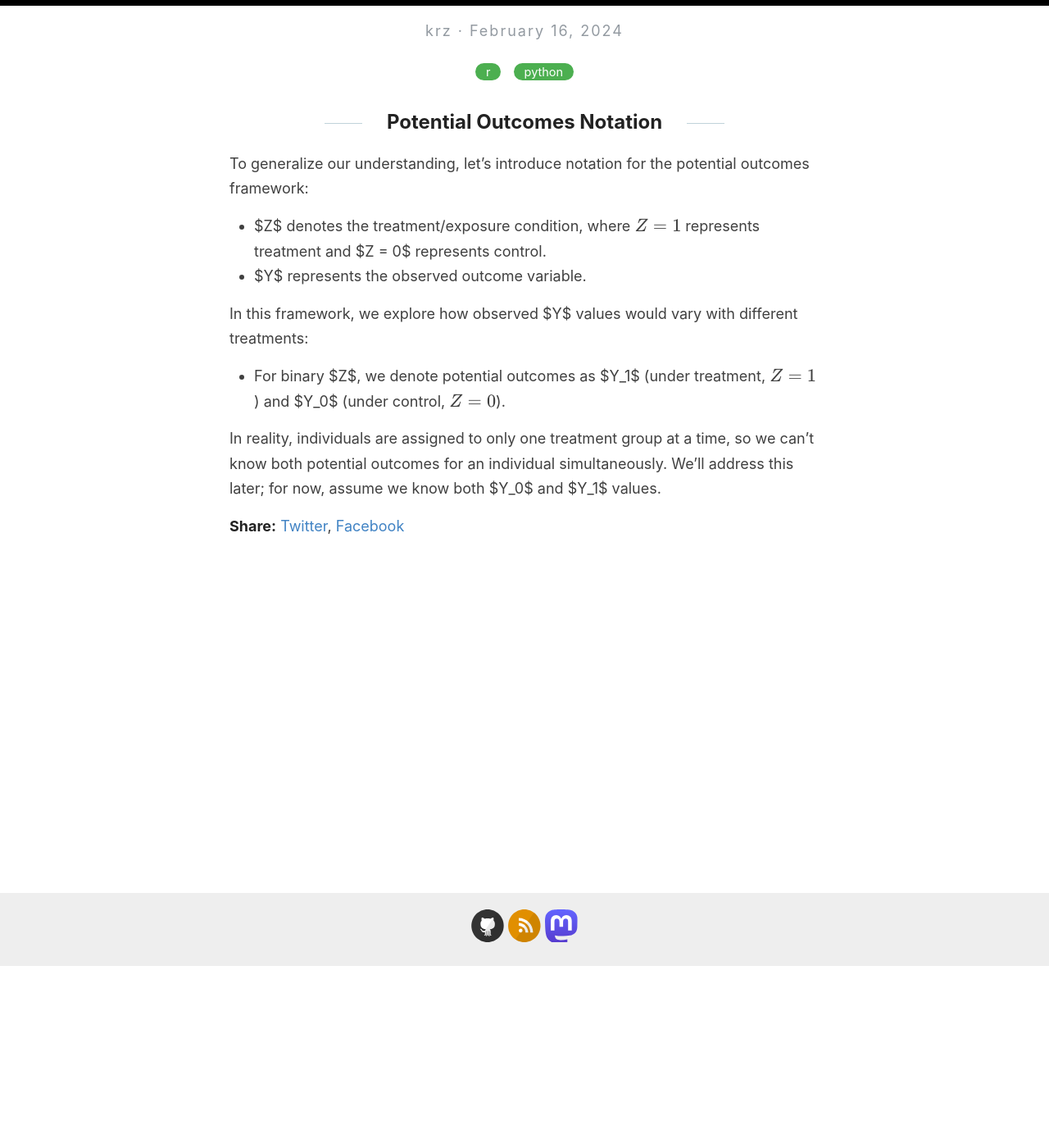
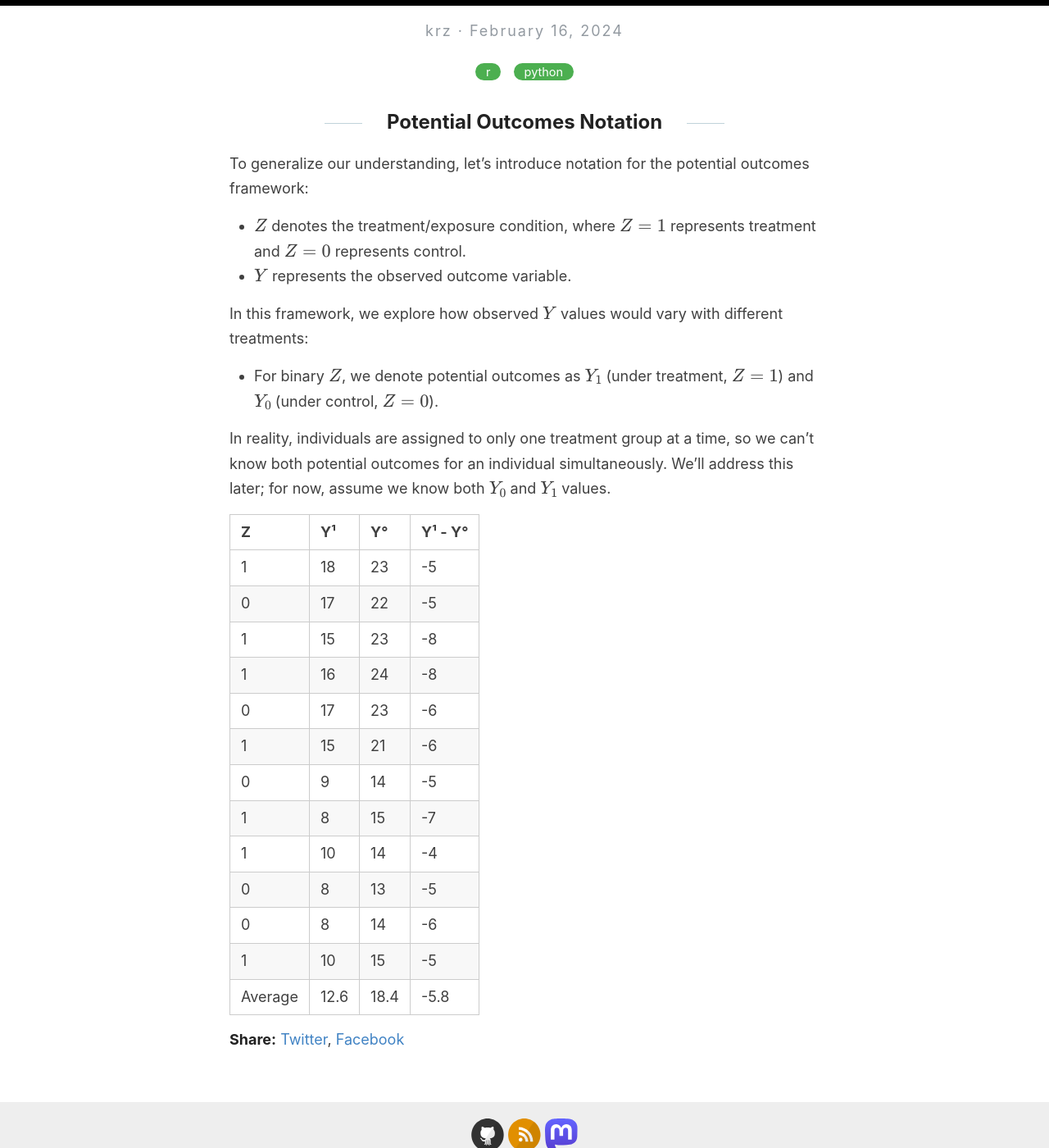
Before and after one commit to krz/krz.github.io, a Jekyll site: the page built from _posts/2024-02-16-Treatment-Effects.md, in a window 1280 px wide and 1400 px high, scrolled down 222 px. Shown: the whole window at 82% size. Built offline with Jekyll 4.4.1, drawn with Linux system fonts in a browser that asks for light colours.

Commit message:
add table

```diff
--- a/_posts/2024-02-16-Treatment-Effects.md
+++ b/_posts/2024-02-16-Treatment-Effects.md
@@ -8,11 +8,27 @@ categories: [r,python]
 
 To generalize our understanding, let's introduce notation for the potential outcomes framework:
 
-* $Z$ denotes the treatment/exposure condition, where \\(Z = 1\\) represents treatment and $Z = 0$ represents control.
-* $Y$ represents the observed outcome variable.
+* \\(Z\\) denotes the treatment/exposure condition, where \\(Z = 1\\) represents treatment and \\(Z = 0\\) represents control.
+* \\(Y\\) represents the observed outcome variable.
 
-In this framework, we explore how observed $Y$ values would vary with different treatments:
+In this framework, we explore how observed \\(Y\\) values would vary with different treatments:
 
-* For binary $Z$, we denote potential outcomes as $Y_1$ (under treatment, \\(Z = 1\\)) and $Y_0$ (under control, \\(Z = 0\\)).
+* For binary \\(Z\\), we denote potential outcomes as \\(Y_1\\) (under treatment, \\(Z = 1\\)) and \\(Y_0\\) (under control, \\(Z = 0\\)).
 
-In reality, individuals are assigned to only one treatment group at a time, so we can't know both potential outcomes for an individual simultaneously. We'll address this later; for now, assume we know both $Y_0$ and $Y_1$ values.
+In reality, individuals are assigned to only one treatment group at a time, so we can't know both potential outcomes for an individual simultaneously. We'll address this later; for now, assume we know both \\(Y_0\\) and \\(Y_1\\) values.
+
+| Z | Y¹ | Y° | Y¹ - Y° |
+|---|----|----|---------|
+| 1 | 18 | 23 | -5      |
+| 0 | 17 | 22 | -5      |
+| 1 | 15 | 23 | -8      |
+| 1 | 16 | 24 | -8      |
+| 0 | 17 | 23 | -6      |
+| 1 | 15 | 21 | -6      |
+| 0 | 9  | 14 | -5      |
+| 1 | 8  | 15 | -7      |
+| 1 | 10 | 14 | -4      |
+| 0 | 8  | 13 | -5      |
+| 0 | 8  | 14 | -6      |
+| 1 | 10 | 15 | -5      |
+| Average | 12.6 | 18.4 | -5.8 |
```
